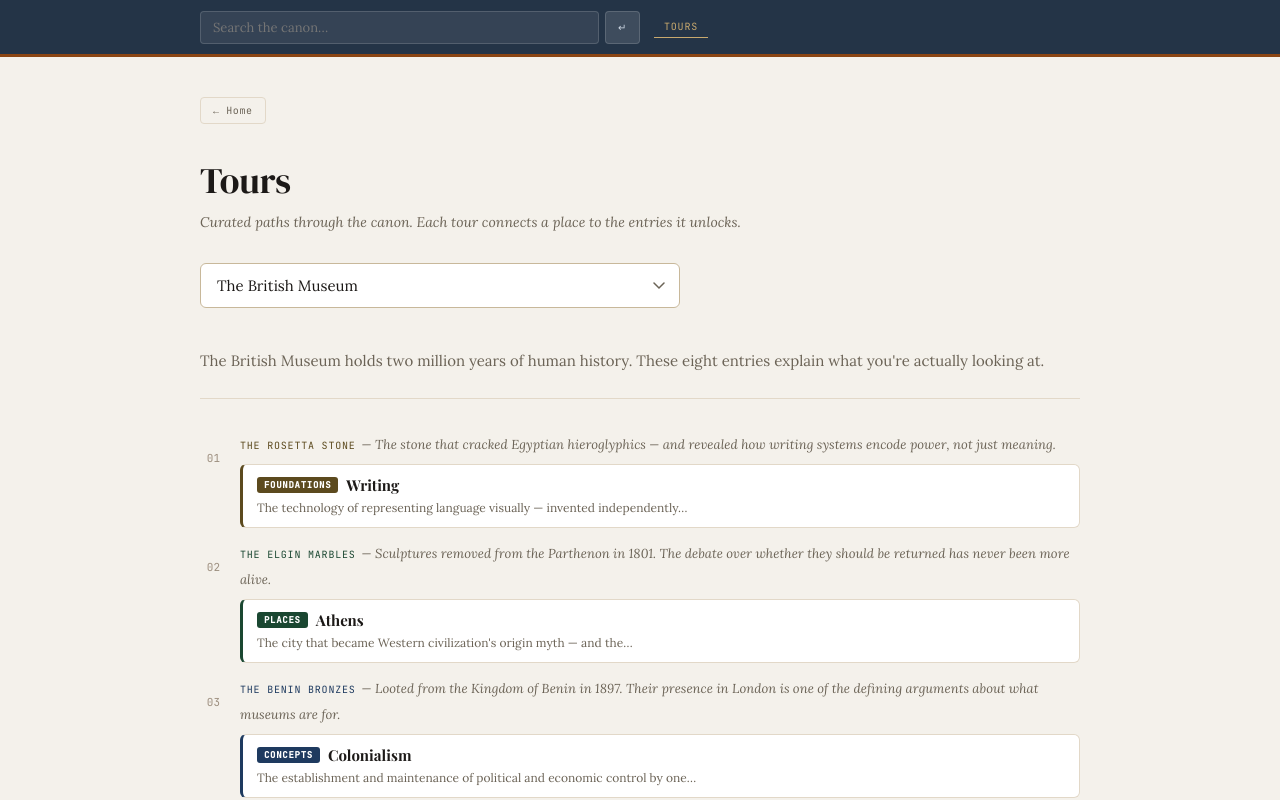
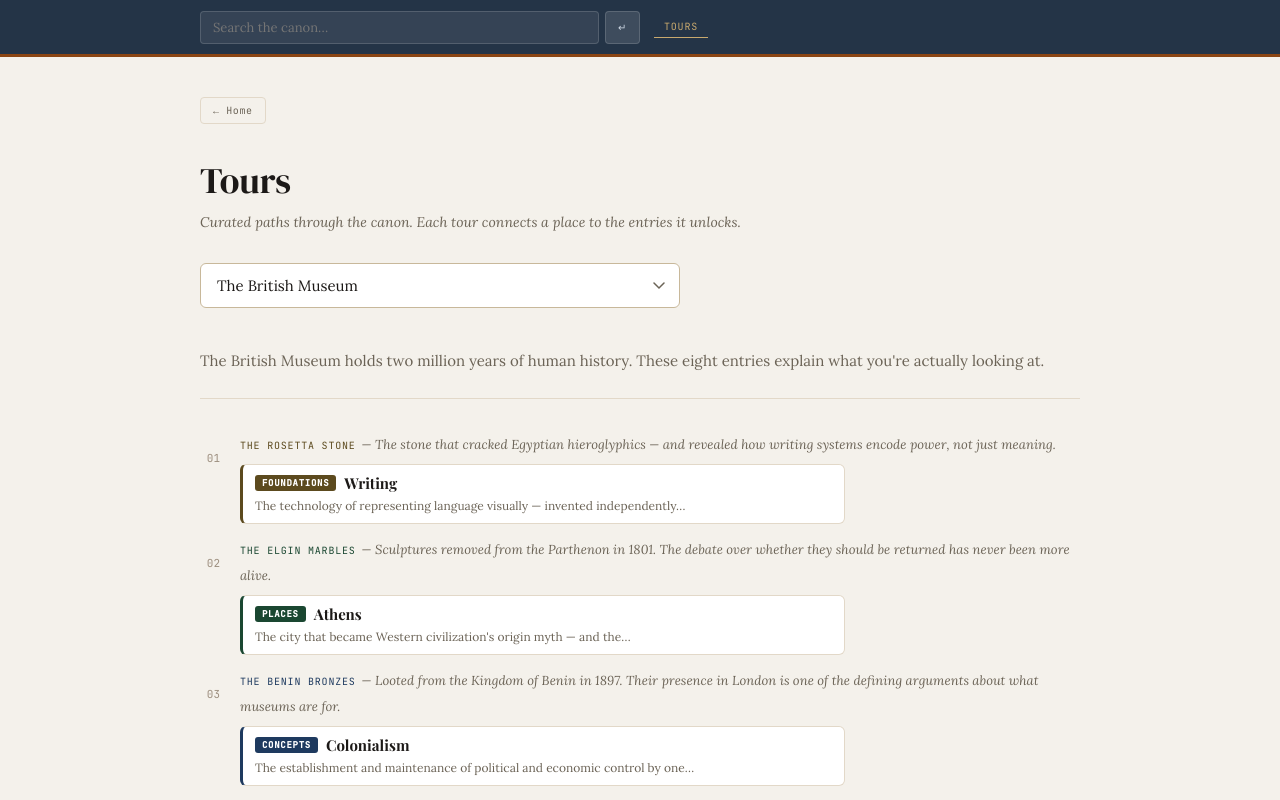
Before and after one commit to alexplatt72/Commonplace, a React (Vite) app in the folder commonplace/commonplace/: page / in a window 1280 px wide. Both pictures are taken after a click on the button "TOURS". Shown: the top 800 px of the page. Built offline with nearby package versions, Linux system fonts and the light colour scheme; a web font is replaced by a local one.

Commit message:
Add files via upload

```diff
--- a/commonplace/commonplace/src/App.jsx
+++ b/commonplace/commonplace/src/App.jsx
@@ -1265,8 +1265,9 @@
 
                     {/* Entry card */}
                     <div onClick={() => onEntry(item.entryId)}
-                      style={{ background:C.surface, border:`1px solid ${C.border}`,
-                        borderLeft:`3px solid ${accent}`, borderRadius:6, padding:"10px 14px",
+                      style={{ width:"72%", maxWidth:680, minWidth:420,
+                        background:C.surface, border:`1px solid ${C.border}`,
+                        borderLeft:`3px solid ${accent}`, borderRadius:6, padding:"8px 12px",
                         cursor:"pointer", transition:"all 0.12s" }}
                       onMouseEnter={e => e.currentTarget.style.borderColor = accent}
                       onMouseLeave={e => e.currentTarget.style.borderColor = C.border}>
```
